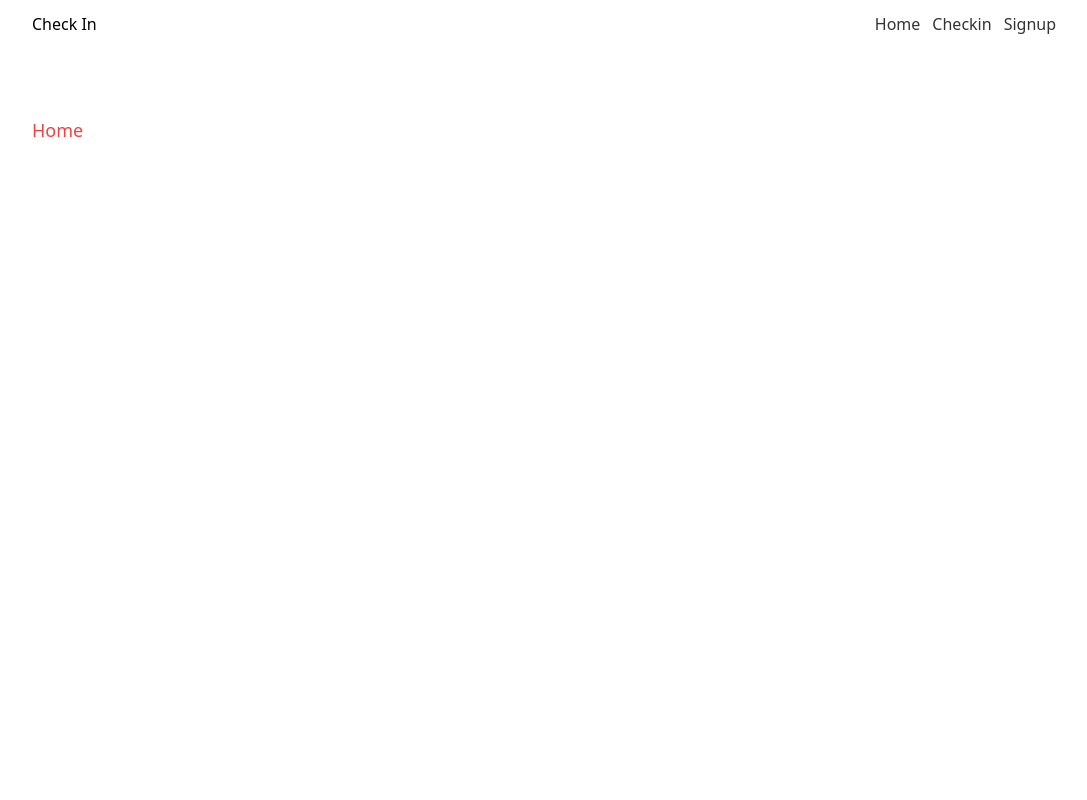
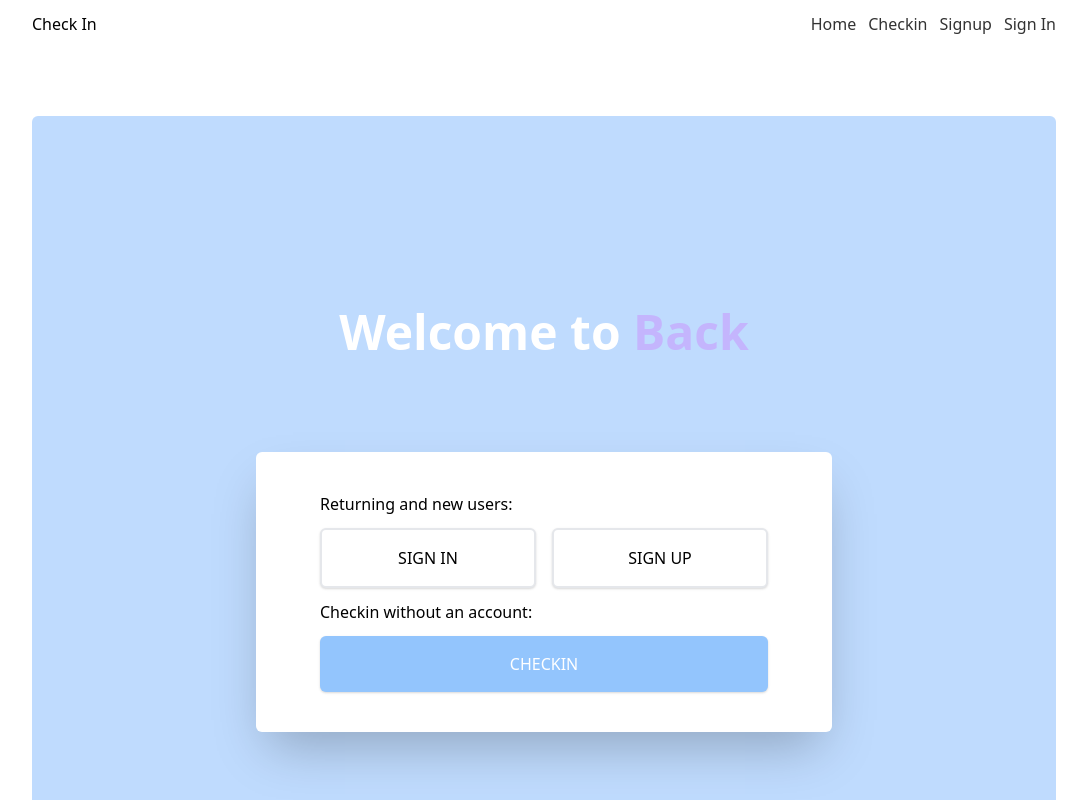
Before and after one commit to doanja/check-in, a Next.js app: page / in a window 1280 px wide. Shown: the top 800 px of the page, without its empty margins (96-1183 px from the left). Built offline with nearby package versions, Linux system fonts and the light colour scheme.

Commit message:
updating form routes

```diff
--- a/components/CheckinForm.tsx
+++ b/components/CheckinForm.tsx
@@ -1,9 +1,8 @@
 import { useForm } from 'react-hook-form';
 import { FormInput, FormError } from 'components';
-import Link from 'next/link';
 
 type FormValues = {
-  phone: string;
+  name: string;
 };
 
 interface CheckinFormProps {
@@ -14,30 +13,24 @@ const CheckinForm = ({ onSubmit }: CheckinFormProps) => {
   const {
     register,
     handleSubmit,
-    formState: { errors, isValid },
+    formState: { errors },
   } = useForm<FormValues>();
 
   return (
     <form className='flex flex-col' onSubmit={handleSubmit(onSubmit)}>
-      <FormInput textFor='phone' labelText='phone'>
+      <FormInput textFor='name' labelText='name'>
         <input
           className='form-input'
-          {...register('phone', {
-            required: 'This is required',
-            maxLength: { value: 10, message: 'You exceeded the max length' },
-            pattern: { value: /[0-9]{10}/, message: 'Must be a valid phone number with area code' },
-          })}
-          type='tel'
-          placeholder='### ### ####'
+          {...register('name', { required: 'This is required', maxLength: { value: 32, message: 'You exceeded the max length' } })}
+          type='text'
+          placeholder='John'
         />
-        {errors.phone && <FormError errorMessage={errors.phone.message} />}
+        {errors.name && <FormError errorMessage={errors.name.message} />}
       </FormInput>
 
       <button type='submit' className='form-btn-primary'>
         Check In
       </button>
-
-      <Link href='/signup'>Not a member? Signup here.</Link>
     </form>
   );
 };
--- a/components/Nav.tsx
+++ b/components/Nav.tsx
@@ -15,6 +15,9 @@ const Navbar = () => {
       <Link href='/signup'>
         <a>Signup</a>
       </Link>
+      <Link href='/signin'>
+        <a>Sign In</a>
+      </Link>
     </nav>
   );
 };
--- /dev/null
+++ b/components/SigninForm.tsx
@@ -0,0 +1,45 @@
+import { useForm } from 'react-hook-form';
+import { FormInput, FormError } from 'components';
+import Link from 'next/link';
+
+type FormValues = {
+  phone: string;
+};
+
+interface SigninFormProps {
+  onSubmit: any;
+}
+
+const SigninForm = ({ onSubmit }: SigninFormProps) => {
+  const {
+    register,
+    handleSubmit,
+    formState: { errors },
+  } = useForm<FormValues>();
+
+  return (
+    <form className='flex flex-col' onSubmit={handleSubmit(onSubmit)}>
+      <FormInput textFor='phone' labelText='phone'>
+        <input
+          className='form-input'
+          {...register('phone', {
+            required: 'This is required',
+            maxLength: { value: 10, message: 'You exceeded the max length' },
+            pattern: { value: /[0-9]{10}/, message: 'Must be a valid phone number with area code' },
+          })}
+          type='tel'
+          placeholder='### ### ####'
+        />
+        {errors.phone && <FormError errorMessage={errors.phone.message} />}
+      </FormInput>
+
+      <button type='submit' className='form-btn-primary'>
+        Check In
+      </button>
+
+      <Link href='/signup'>Not a member? Signup here.</Link>
+    </form>
+  );
+};
+
+export default SigninForm;
--- a/components/index.tsx
+++ b/components/index.tsx
@@ -2,6 +2,7 @@ import FormInput from './FormInputWrap';
 import FormError from './FormError';
 import UserCard from './UserCard';
 import SignupForm from './SignupForm';
+import SigninForm from './SigninForm';
 import CheckinForm from './CheckinForm';
 
 import Modal from './Modal';
@@ -11,4 +12,4 @@ import Layout from './Layout';
 import Nav from './Nav';
 import Footer from './Footer';
 
-export { FormInput, FormError, UserCard, SignupForm, CheckinForm, Modal, Meta, Layout, Nav, Footer };
+export { FormInput, FormError, UserCard, SignupForm, SigninForm, CheckinForm, Modal, Meta, Layout, Nav, Footer };
--- a/pages/checkin.tsx
+++ b/pages/checkin.tsx
@@ -10,34 +10,31 @@ const checkin = () => {
   const { toggleModal, setTitle, setBody } = useModal();
 
   const checkinUser = async (formValues: { phone: string }, e: React.SyntheticEvent) => {
-    e.preventDefault();
-
-    try {
-      const res = await userService.checkInUser(formValues.phone);
-      // set name and pts here for welcome message
-      console.log('in try');
-      setCheckedIn(true);
-    } catch (error) {
-      setTitle('Error');
-      if (error.response) {
-        // Request made and server responded
-        console.log(error.response.data);
-        console.log(error.response.status);
-        console.log(error.response.headers);
-
-        setBody(`${error.response}`);
-      } else if (error.request) {
-        // The request was made but no response was received
-        console.log(error.request);
-        setBody(`${error.request}`);
-      } else {
-        // Something happened in setting up the request that triggered an Error
-        console.log('Error', error.message);
-        setBody(`${error.message}`);
-      }
-
-      toggleModal(true);
-    }
+    // e.preventDefault();
+    // try {
+    //   const res = await userService.checkInUser(formValues.phone);
+    //   // set name and pts here for welcome message
+    //   console.log('in try');
+    //   setCheckedIn(true);
+    // } catch (error) {
+    //   setTitle('Error');
+    //   if (error.response) {
+    //     // Request made and server responded
+    //     console.log(error.response.data);
+    //     console.log(error.response.status);
+    //     console.log(error.response.headers);
+    //     setBody(`${error.response}`);
+    //   } else if (error.request) {
+    //     // The request was made but no response was received
+    //     console.log(error.request);
+    //     setBody(`${error.request}`);
+    //   } else {
+    //     // Something happened in setting up the request that triggered an Error
+    //     console.log('Error', error.message);
+    //     setBody(`${error.message}`);
+    //   }
+    //   toggleModal(true);
+    // }
   };
 
   return (
@@ -48,7 +45,7 @@ const checkin = () => {
         <>
           <div className='mx-auto z-10 mt-48 text-center'>
             <h1 className='text-white text-5xl font-semibold'>
-              Welcome to Back. <span className='text-purle-300'>Please Check In.</span>
+              Welcome to Back. <span className='text-purple-300'>Please Check In.</span>
             </h1>
             <p className='text-blue-300 mt-2'>Check in and earn points that can be used torwards rewards</p>
           </div>
--- a/pages/index.tsx
+++ b/pages/index.tsx
@@ -1,13 +1,34 @@
-import { useModal } from 'contexts/ModalContext';
+import { useRouter } from 'next/router';
 
 export default function Home() {
-  const { toggleModal } = useModal();
+  const router = useRouter();
 
   return (
-    <div>
-      <h1 className='text-lg text-red-500 cursor-pointer' onClick={() => toggleModal(true)}>
-        Home
-      </h1>
+    <div className='page-container'>
+      <div className='mx-auto z-10 mt-48 text-center'>
+        <h1 className='text-white text-5xl font-semibold'>
+          Welcome to <span className='text-purple-300'>Back</span>
+        </h1>
+      </div>
+
+      <div className='max-w-xl w-full mt-24 mb-24 rounded-md shadow-2xl bg-white mx-auto overflow-hidden z-10'>
+        <div className='px-16 py-10'>
+          <p className='mb-3'>Returning and new users:</p>
+          <div className='form-btn-group'>
+            <button onClick={() => router.push('/signin')} type='button' className='form-btn-secondary'>
+              Sign in
+            </button>
+            <button onClick={() => router.push('/signup')} type='button' className='form-btn-secondary'>
+              Sign up
+            </button>
+          </div>
+
+          <p className='mb-3'>Checkin without an account:</p>
+          <button onClick={() => router.push('/checkin')} type='button' className='form-btn-primary'>
+            Checkin
+          </button>
+        </div>
+      </div>
     </div>
   );
 }
--- /dev/null
+++ b/pages/signin.tsx
@@ -0,0 +1,69 @@
+import { User } from '@prisma/client';
+import { SigninForm } from 'components';
+import { useModal } from 'contexts/ModalContext';
+import { useState } from 'react';
+import { UserService } from 'services';
+
+const userService = new UserService();
+
+const signin = () => {
+  const [checkedIn, setCheckedIn] = useState(false);
+  const [userData, setUserData] = useState<User>();
+  const { toggleModal, setTitle, setBody } = useModal();
+
+  const signinUser = async (formValues: { phone: string }, e: React.SyntheticEvent) => {
+    e.preventDefault();
+
+    try {
+      const res = await userService.checkInUser(formValues.phone);
+      // set name and pts here for welcome message
+      console.log('in try');
+      setCheckedIn(true);
+      setUserData(res.data.data);
+    } catch (error) {
+      setTitle('Error');
+      if (error.response) {
+        // Request made and server responded
+        console.log(error.response.data);
+        console.log(error.response.status);
+        console.log(error.response.headers);
+
+        setBody(`${error.response}`);
+      } else if (error.request) {
+        // The request was made but no response was received
+        console.log(error.request);
+        setBody(`${error.request}`);
+      } else {
+        // Something happened in setting up the request that triggered an Error
+        console.log('Error', error.message);
+        setBody(`${error.message}`);
+      }
+
+      toggleModal(true);
+    }
+  };
+
+  return (
+    <div className='page-container'>
+      {checkedIn ? (
+        <h1>user checked in</h1>
+      ) : (
+        <>
+          <div className='mx-auto z-10 mt-48 text-center'>
+            <h1 className='text-white text-5xl font-semibold'>
+              Welcome to Back. <span className='text-purple-300'>Please Check In.</span>
+            </h1>
+            <p className='text-blue-300 mt-2'>Check in and earn points that can be used torwards rewards</p>
+          </div>
+          <div className='max-w-xl w-full mt-24 mb-24 rounded-md shadow-2xl bg-white mx-auto overflow-hidden z-10'>
+            <div className='px-16 py-10'>
+              <SigninForm onSubmit={signinUser} />
+            </div>
+          </div>
+        </>
+      )}
+    </div>
+  );
+};
+
+export default signin;
--- a/pages/signup.tsx
+++ b/pages/signup.tsx
@@ -32,7 +32,9 @@ const signup = ({ initialUsers }: signupProps) => {
     try {
       const res = await userService.createUser(user);
       await setUsers([...users, res.data.data]);
-      router.push('/checkin');
+      const res2 = await userService.checkInUser(res.data.data.phone);
+      console.log(`res2`, res2);
+      // router.push('/checkin');
     } catch (error) {
       if (error.meta.target === 'phone_unique') {
         alert('Phone must be unique');
@@ -56,7 +58,7 @@ const signup = ({ initialUsers }: signupProps) => {
     <div className='page-container'>
       <div className='mx-auto z-10 mt-48 text-center'>
         <h1 className='text-white text-5xl font-semibold'>
-          Welcome to <span className='text-purle-300'>the Club</span>
+          Welcome to <span className='text-purple-300'>the Club</span>
         </h1>
         <p className='text-blue-300 mt-2'>Become a new member in 5 easy steps</p>
       </div>
--- /dev/null
+++ b/pages/waitlist.tsx
@@ -0,0 +1,7 @@
+interface waitlistProps {}
+
+const waitlist = ({}: waitlistProps) => {
+  return <h1>this is the waitlist</h1>;
+};
+
+export default waitlist;
```
Also changed, not shown: new project notes.txt.
